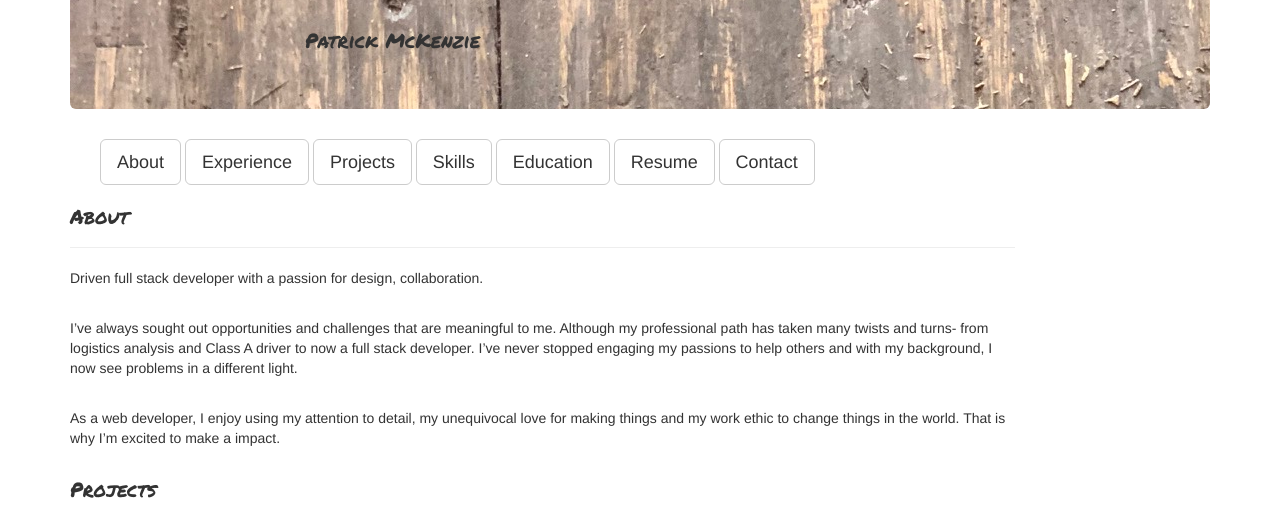
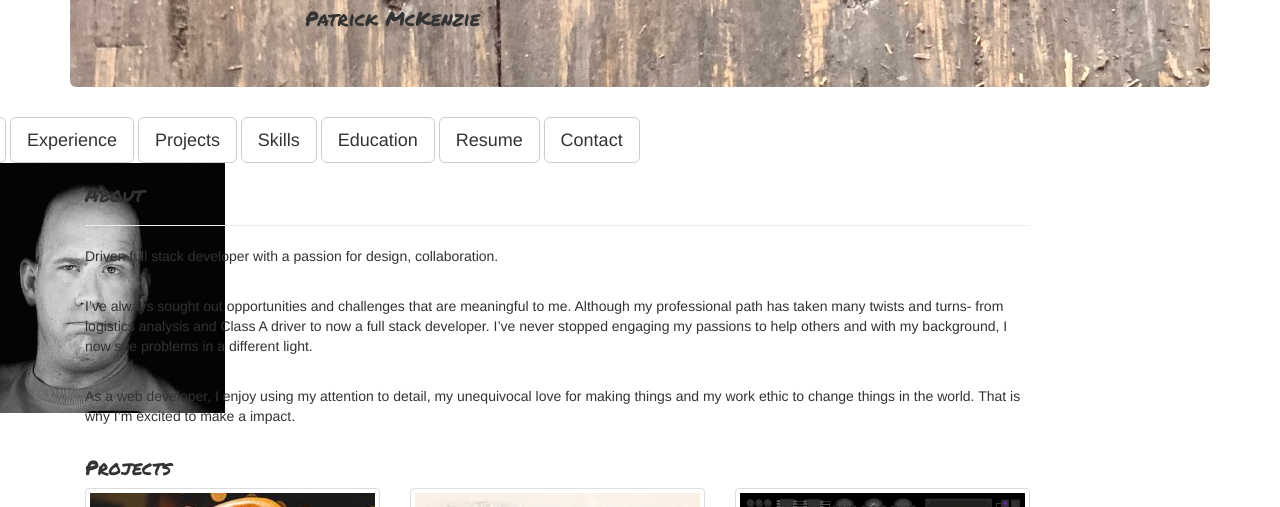
Before and after one commit to LeviG68/LeviGlendenning, a plain HTML site: page index.html in a window 1280 px wide. Shown: the part 214-721 px from the top of the page. Drawn offline with nearby package versions, Linux system fonts and the light colour scheme.

Commit message:
added profile pic

```diff
--- a/assets/style.css
+++ b/assets/style.css
@@ -32,3 +32,12 @@ button {
   background: url('images/IMG_1322.jpg');
   font-display: auto;
   }
+
+  .image{
+    position: absolute;
+
+  }
+
+  /* .buttons{
+    position: relative;
+  } */
--- a/index.html
+++ b/index.html
@@ -35,18 +35,21 @@
                 <div class="col-md-10 col-md-push-2">
                   <h3> "Every great Developer you know got there by solving problems they were unqualified to solve until they actullay did it"
                     <br>
-                    <br>
                     <h4>Patrick McKenzie</h4>
                   </h3>
-                </div>
               </div>
             </div>
           </selction>
         </div>
       </div>
+      <!-- <div class="image">
+          <div class="col-md-4 col-sm-push-8">
+            <img src="assets/images/insightfulme.jpg" alt="" height="250" width="300">
+      </div>
+    </div> -->
       <div class="container">
-        <selction class="row">
-          <div class="col-md-10">
+        <selction class="buttons">
+          <div class="col-md-10 col-lg-pull-2">
             <nav class="container">
               <nav class="btn-group-lg" role="group" aria-label="...">
                 <button type="button" class="btn btn-default">About</button>
@@ -58,6 +61,11 @@
                 <button type="button" class="btn btn-default">Contact</button>
               </nav>
             </nav>
+            <div class="image">
+                <div class="col-md-4 col-sms-8">
+                  <img src="assets/images/insightfulme.jpg" alt="" height="250" width="300">
+            </div>
+          </div>
           </div>
         </selction>
       </div>
```
